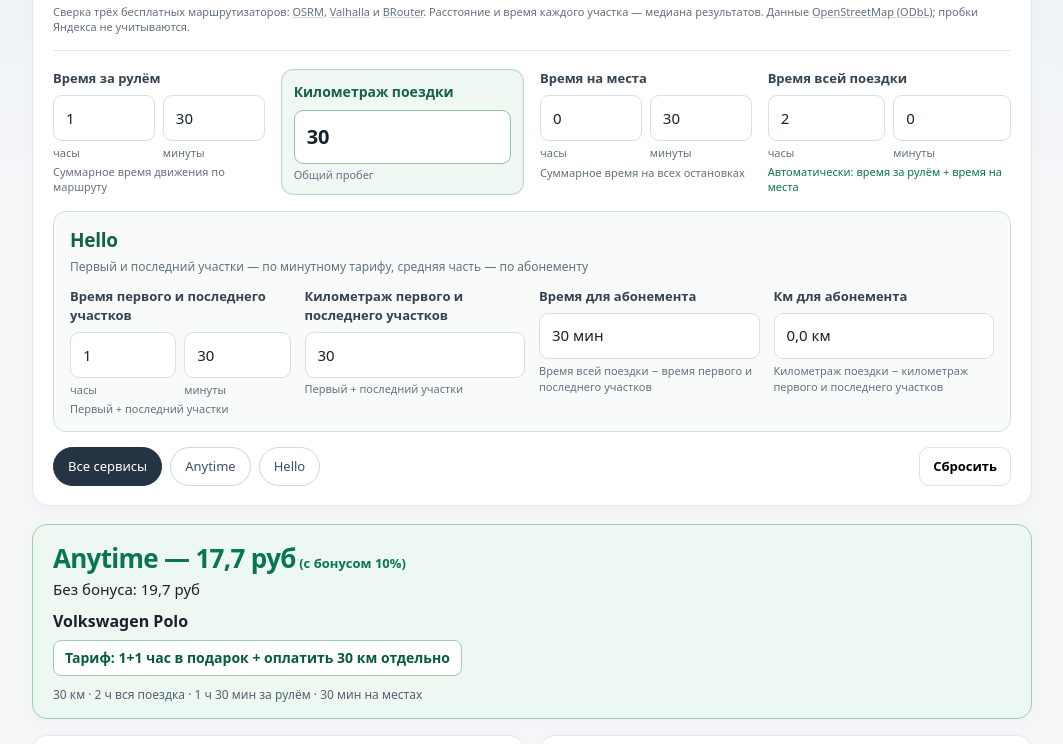
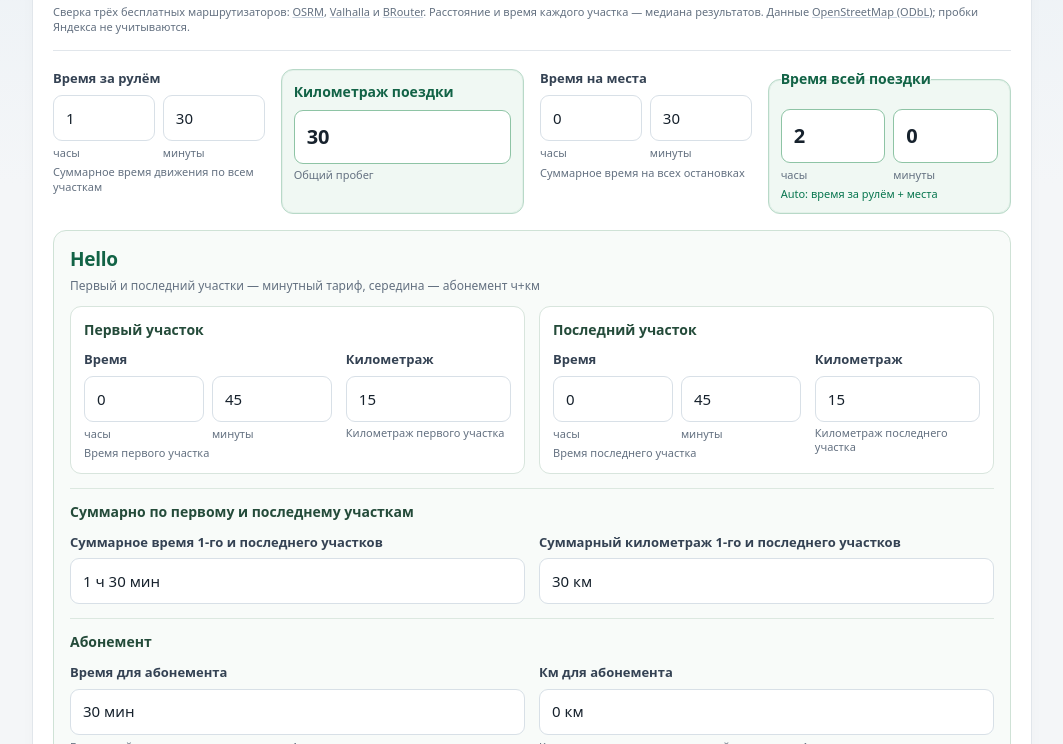
Before and after one commit to max8257479-max/max8257479-max.github.io, a plain HTML site: page index.html in a window 1280 px wide. Shown: the part 176-920 px from the top of the page, without its empty margins (108-1171 px from the left). Drawn offline with Linux system fonts and the light colour scheme.

Commit message:
ui: separate Hello first and last route segments

```diff
--- a/index.html
+++ b/index.html
@@ -85,6 +85,23 @@ body{background:linear-gradient(180deg,#eaf0f5 0,#f4f6f8 360px);font:15px/1.45 s
 .hello-km-error[hidden]{display:none}
 @media(max-width:790px){.trip-inputs{grid-template-columns:repeat(2,minmax(0,1fr))}.hello-inputs-grid{grid-template-columns:repeat(2,minmax(0,1fr))}}
 @media(max-width:460px){.trip-inputs,.hello-inputs-grid{grid-template-columns:1fr}.hello-inputs{padding:13px}.trip-distance-field{padding:11px}}
+
+.trip-distance-field,.trip-total-time-field{padding:12px;border:1px solid #b8d9c8;border-radius:12px;background:#f0f8f3;box-shadow:inset 0 0 0 1px #e3f1e9}
+.trip-distance-field label,.trip-total-time-field legend{font-size:14px;font-weight:800;color:#126346}
+.trip-distance-field input,.trip-total-time-field input{height:54px;font-size:20px;font-weight:800;border-color:#8ec4a5;background:#fff}
+.trip-total-time-field{min-width:0}
+.hello-segments{display:grid;grid-template-columns:repeat(2,minmax(0,1fr));gap:14px}
+.hello-segment-card{min-width:0;padding:13px;border:1px solid #d8e5dd;border-radius:11px;background:#fff}
+.hello-segment-card h4,.hello-subgroup h4{margin:0 0 10px;font-size:14px;font-weight:800;color:#244b3a}
+.hello-segment-fields{display:grid;grid-template-columns:1.2fr .8fr;gap:14px;align-items:start}
+.hello-time-field label{display:block;font-size:13px;font-weight:700;margin:0 0 7px}
+.hello-subgroup{margin-top:14px;padding-top:13px;border-top:1px solid #dce8e0}
+.hello-derived-grid{display:grid;grid-template-columns:repeat(2,minmax(0,1fr));gap:14px}
+.hello-derived-grid .field{min-width:0}
+.hello-derived-grid output{display:flex;align-items:center;min-height:46px;padding:10px 12px;border:1px solid #d8e0e7;border-radius:9px;background:#fff;color:var(--ink);font-size:15px;font-variant-numeric:tabular-nums}
+.hello-derived-grid output.invalid{background:#fff3da;color:#815300;border-color:#e8d39f}
+@media(max-width:790px){.hello-segments{grid-template-columns:1fr}.hello-segment-fields{grid-template-columns:1fr 1fr}}
+@media(max-width:460px){.trip-inputs{grid-template-columns:1fr}.trip-distance-field,.trip-total-time-field{padding:11px}.hello-inputs{padding:13px}.hello-segment-fields,.hello-derived-grid{grid-template-columns:1fr}}
 </style></head><body><div class="wrap"><header><div><h1>Anytime <span style="color:#93a2b5">vs</span> Hello</h1></div><div class="badgetop" id="dataStatus" title="Hello: официальный сайт. Anytime: публичная проверка и ручное подтверждение полной тарифной матрицы.">Данные: 25.11.2026 · резервная база</div></header>
 <div class="panel"><section class="route-panel" aria-label="Маршрут">
  <div class="route-head"><label for="routeUrl">Маршрут</label><span>Ссылка на Яндекс Карты</span></div>
@@ -97,16 +114,40 @@ body{background:linear-gradient(180deg,#eaf0f5 0,#f4f6f8 360px);font:15px/1.45 s
 <fieldset class="field timefield"><legend>Время за рулём</legend><div class="timepair"><div><input id="driveTimeHours" aria-label="Время за рулём — часы" type="number" step="1" min="0" max="720" value="1"><small>часы</small></div><div><input id="driveTimeMinutes" aria-label="Время за рулём — минуты" type="number" step="1" min="0" max="59" value="30"><small>минуты</small></div></div><small id="driveTimeStatus" class="route-field-status">Суммарное время движения по всем участкам</small></fieldset>
 <div class="field trip-distance-field"><label for="km">Километраж поездки</label><input id="km" type="number" step="0.1" min="0" max="20000" value="30"><small id="kmStatus" class="route-field-status">Общий пробег</small></div>
 <fieldset class="field timefield"><legend>Время на места</legend><div class="timepair"><div><input id="placesHours" aria-label="Время на места — часы" type="number" step="1" min="0" max="720" value="0"><small>часы</small></div><div><input id="placesMinutes" aria-label="Время на места — минуты" type="number" step="1" min="0" max="59" value="30"><small>минуты</small></div></div><small>Суммарное время на всех остановках</small></fieldset>
-<fieldset class="field timefield"><legend>Время всей поездки</legend><div class="timepair"><div><input id="tripHours" aria-label="Время всей поездки — часы" type="number" step="1" min="0" max="720" value="2"><small>часы</small></div><div><input id="tripMinutes" aria-label="Время всей поездки — минуты" type="number" step="1" min="0" max="59" value="0"><small>минуты</small></div></div><small id="tripTimeStatus" class="route-field-status imported">Автоматически: время за рулём + время на места</small></fieldset>
+<fieldset class="field timefield trip-total-time-field"><legend>Время всей поездки</legend><div class="timepair"><div><input id="tripHours" aria-label="Время всей поездки — часы" type="number" step="1" min="0" max="720" value="2"><small>часы</small></div><div><input id="tripMinutes" aria-label="Время всей поездки — минуты" type="number" step="1" min="0" max="59" value="0"><small>минуты</small></div></div><small id="tripTimeStatus" class="route-field-status imported">Auto: время за рулём + места</small></fieldset>
 </div>
 <section class="hello-inputs" aria-label="Расчёт Hello">
- <div class="hello-inputs-head"><div><h3>Hello</h3><p>Первый и последний участки — по минутному тарифу, средняя часть — по абонементу</p></div></div>
- <div class="hello-inputs-grid">
-  <fieldset class="field timefield"><legend>Время первого и последнего участков</legend><div class="timepair"><div><input id="outerDriveHours" aria-label="Время первого и последнего участков — часы" type="number" step="1" min="0" max="720" value="1"><small>часы</small></div><div><input id="outerDriveMinutes" aria-label="Время первого и последнего участков — минуты" type="number" step="1" min="0" max="59" value="30"><small>минуты</small></div></div><small id="outerDriveStatus" class="route-field-status">Первый + последний участки</small></fieldset>
-  <div class="field"><label for="outerKm">Километраж первого и последнего участков</label><input id="outerKm" type="number" inputmode="decimal" step="0.1" min="0" max="20000" value="30"><small id="outerKmStatus" class="route-field-status">Первый + последний участки</small></div>
-  <div class="field derived-field"><label for="packageTime">Время для абонемента</label><output id="packageTime" aria-live="polite" for="tripHours tripMinutes outerDriveHours outerDriveMinutes">30 мин</output><small>Время всей поездки − время первого и последнего участков</small></div>
-  <div class="field derived-field"><label for="packageKm">Км для абонемента</label><output id="packageKm" aria-live="polite" for="km outerKm">0 км</output><small>Километраж поездки − километраж первого и последнего участков</small></div>
+ <div class="hello-inputs-head"><div><h3>Hello</h3><p>Первый и последний участки — минутный тариф, середина — абонемент ч+км</p></div></div>
+ <div class="hello-segments">
+  <div class="hello-segment-card">
+   <h4>Первый участок</h4>
+   <div class="hello-segment-fields">
+    <div class="field hello-time-field"><label>Время</label><div class="timepair"><div><input id="firstDriveHours" aria-label="Время первого участка — часы" type="number" step="1" min="0" max="720" value="0"><small>часы</small></div><div><input id="firstDriveMinutes" aria-label="Время первого участка — минуты" type="number" step="1" min="0" max="59" value="45"><small>минуты</small></div></div><small id="firstDriveStatus" class="route-field-status">Время первого участка</small></div>
+    <div class="field"><label for="firstKm">Километраж</label><input id="firstKm" type="number" inputmode="decimal" step="0.1" min="0" max="20000" value="15"><small id="firstKmStatus" class="route-field-status">Километраж первого участка</small></div>
+   </div>
+  </div>
+  <div class="hello-segment-card">
+   <h4>Последний участок</h4>
+   <div class="hello-segment-fields">
+    <div class="field hello-time-field"><label>Время</label><div class="timepair"><div><input id="lastDriveHours" aria-label="Время последнего участка — часы" type="number" step="1" min="0" max="720" value="0"><small>часы</small></div><div><input id="lastDriveMinutes" aria-label="Время последнего участка — минуты" type="number" step="1" min="0" max="59" value="45"><small>минуты</small></div></div><small id="lastDriveStatus" class="route-field-status">Время последнего участка</small></div>
+    <div class="field"><label for="lastKm">Километраж</label><input id="lastKm" type="number" inputmode="decimal" step="0.1" min="0" max="20000" value="15"><small id="lastKmStatus" class="route-field-status">Километраж последнего участка</small></div>
+   </div>
+  </div>
  </div>
+ <section class="hello-subgroup">
+  <h4>Суммарно по первому и последнему участкам</h4>
+  <div class="hello-derived-grid">
+   <div class="field derived-field"><label>Суммарное время 1-го и последнего участков</label><output id="outerDriveTotal" aria-live="polite" for="firstDriveHours firstDriveMinutes lastDriveHours lastDriveMinutes">1 ч 30 мин</output></div>
+   <div class="field derived-field"><label>Суммарный километраж 1-го и последнего участков</label><output id="outerKmTotal" aria-live="polite" for="firstKm lastKm">30 км</output></div>
+  </div>
+ </section>
+ <section class="hello-subgroup">
+  <h4>Абонемент</h4>
+  <div class="hello-derived-grid">
+   <div class="field derived-field"><label for="packageTime">Время для абонемента</label><output id="packageTime" aria-live="polite" for="tripHours tripMinutes outerDriveTotal">30 мин</output><small>Время всей поездки − суммарное время 1-го и последнего участков</small></div>
+   <div class="field derived-field"><label for="packageKm">Км для абонемента</label><output id="packageKm" aria-live="polite" for="km outerKmTotal">0 км</output><small>Километраж поездки − суммарный километраж 1-го и последнего участков</small></div>
+  </div>
+ </section>
  <div id="helloPackageError" class="hello-km-error" aria-live="polite" hidden></div>
 </section><div class="controls"><button class="chip active" data-provider="all">Все сервисы</button><button class="chip" data-provider="Anytime">Anytime</button><button class="chip" data-provider="Hello">Hello</button><button id="reset" class="btnsecondary" style="margin-left:auto">Сбросить</button></div>
 </div>
```
